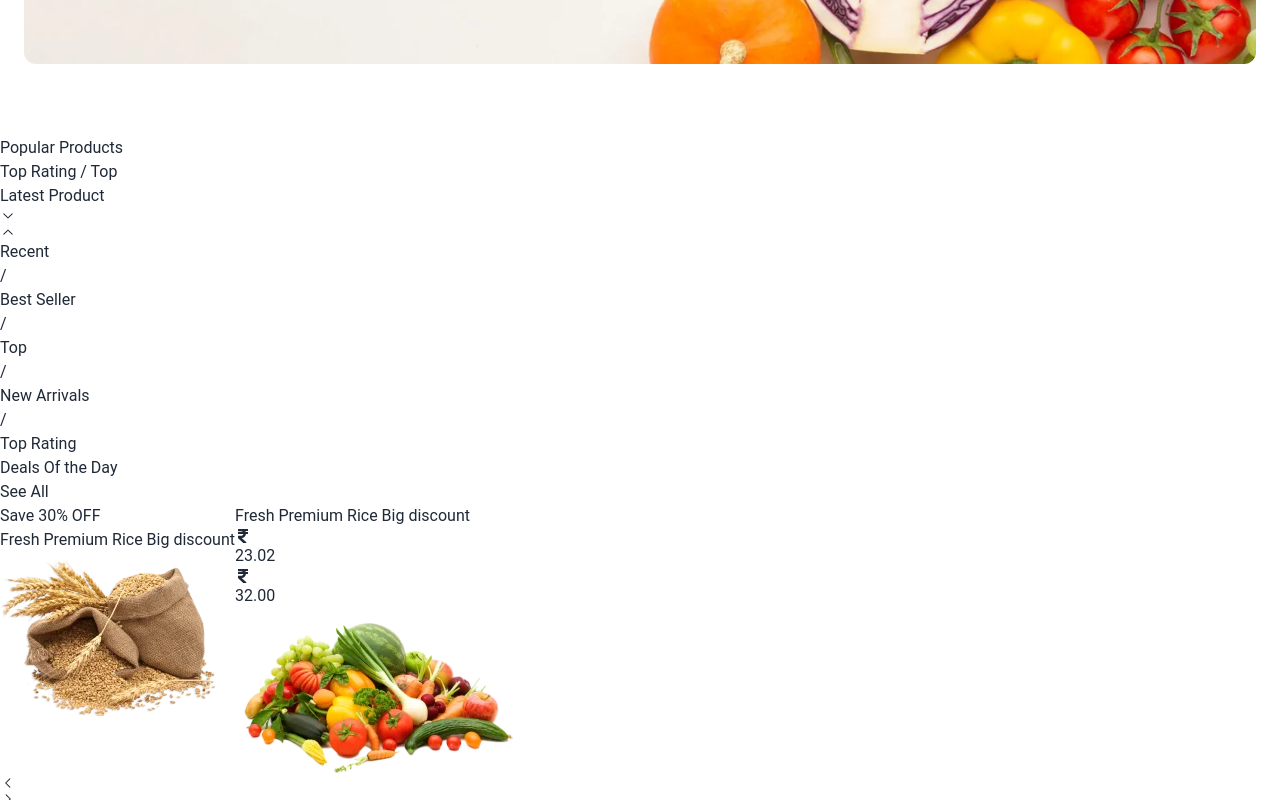
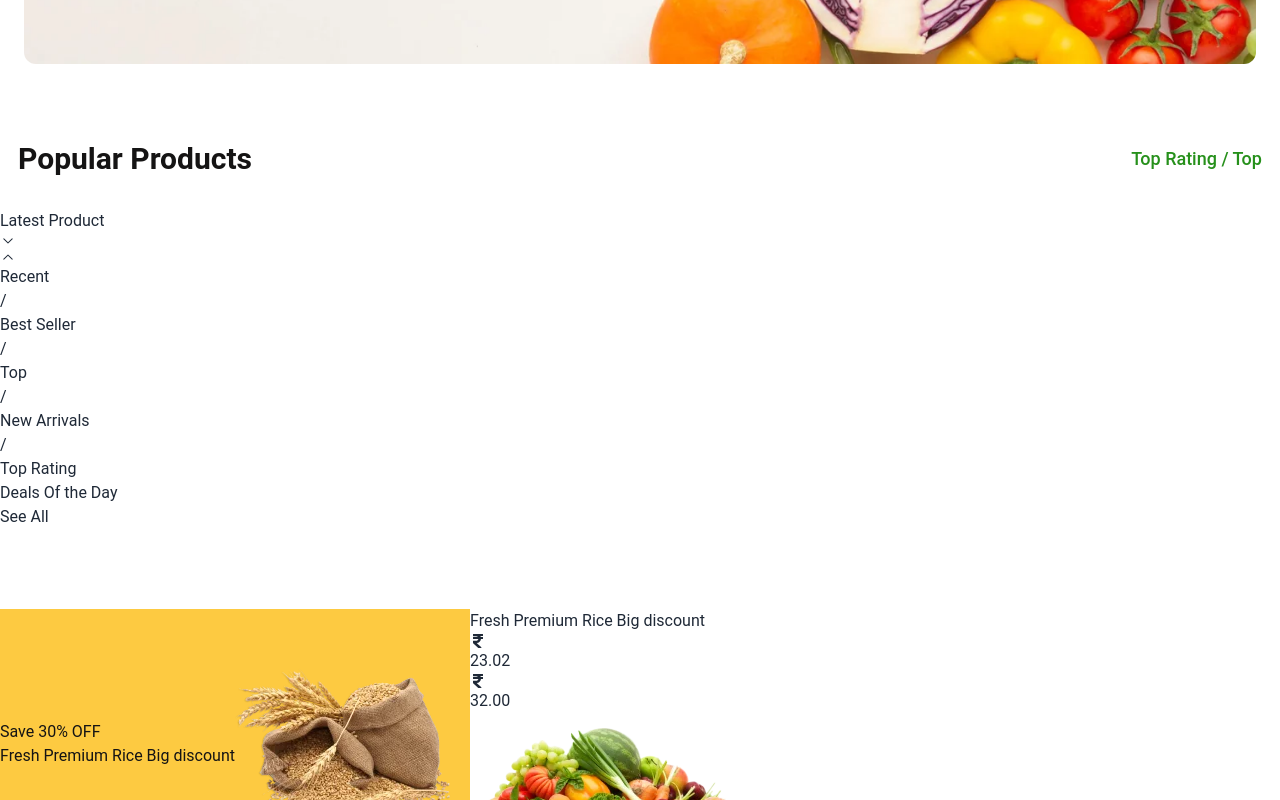
Before and after one commit to shivangthakur-007/newsapsite-client, a React (Vite) app: page /grocery in a window 1280 px wide. Shown: the part 780-1580 px from the top of the page. Built offline with nearby package versions, Linux system fonts and the light colour scheme.

Commit message:
adding main page

```diff
--- a/src/Readnews/Dashboard/dailygrocerystore/Grocery.jsx
+++ b/src/Readnews/Dashboard/dailygrocerystore/Grocery.jsx
@@ -172,16 +172,18 @@ function Grocery() {
           </div>
         </div>
       </aside>
-      <section className="mt-[60px]">
-        <div>
-          <div>
-            <span>Popular Products</span>
+      <main className="pt-[60px]">
+        <section className="px-[18px] mb-[20px] pb-[8px]">
+          <div className="flex justify-between items-center">
+            <span className="text-[#151414] text-[30px] font-semibold">
+              Popular Products
+            </span>
+            <span className="text-[#26901B] text-[18px] font-medium">
+              Top Rating / Top
+            </span>
           </div>
-          <div>Top Rating / Top</div>
-        </div>
-        <div>{/* <Card /> */}</div>
-      </section>
-      <main>
+          <div>{/* <Card /> */}</div>
+        </section>
         <div>
           <div>
             <h2>Latest Product</h2>
@@ -225,9 +227,9 @@ function Grocery() {
         </div>
         <div>{/* Card */}</div>
       </section>
-      <main className="flex">
-        <div className="">
-          <div>
+      <main className="flex pt-[80px]">
+        <div className="flex items-center bg-[#FDCA41]">
+          <div className="text-[#151414] ">
             <span>Save 30% OFF</span>
             <h2>Fresh Premium Rice Big discount</h2>
           </div>
```
